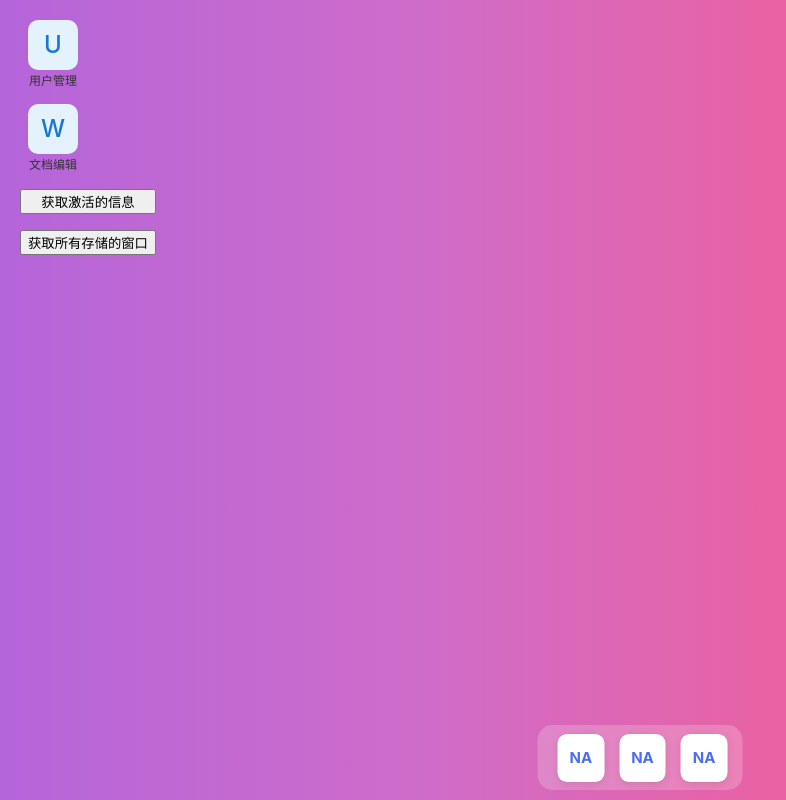
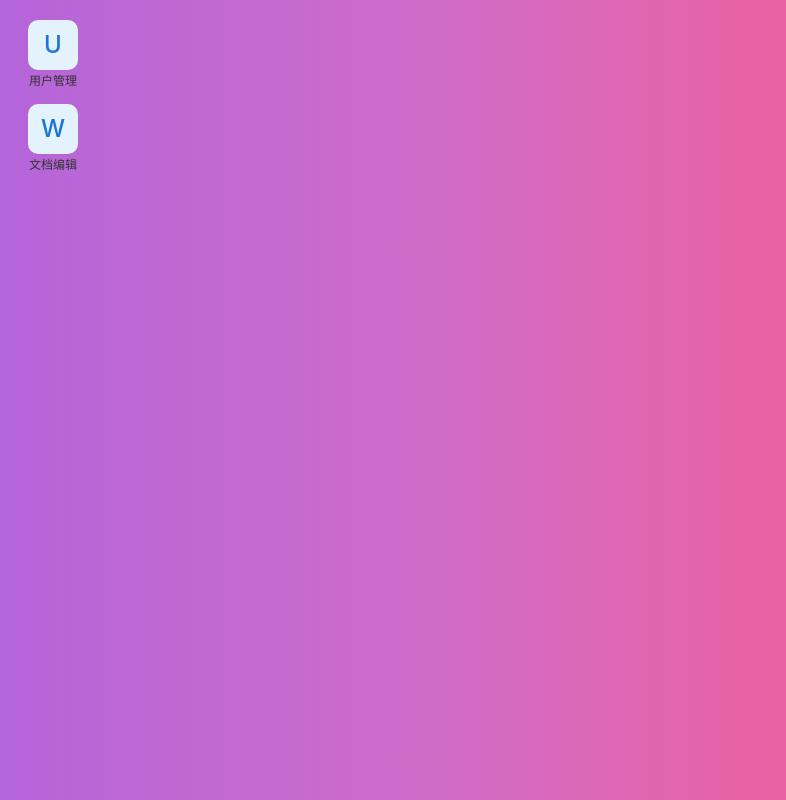
Before and after one commit to chenweilong1713/zixin-windows, a Vue app: page / in a window 1280 px wide. Shown: the whole page, without its empty margins (0-786 px from the left). Built offline with nearby package versions, Linux system fonts and the light colour scheme; what sc-suspension would draw is missing.

Commit message:
- feat: 基础框架开发完毕

```diff
--- a/src/components/desktop/TabBar.vue
+++ b/src/components/desktop/TabBar.vue
@@ -1,25 +1,22 @@
 <template>
   <div id="tabBar">
-    <TabBarMenu
-        name="New App"
-        default-icon-text="NA"
-        size="40"
-    />
-    <TabBarMenu
-        name="New App"
-        default-icon-text="NA"
-        size="40"
-    />
-    <TabBarMenu
-        name="New App"
-        default-icon-text="NA"
-        size="40"
-    />
+    <div v-for="window in windows">
+        <TabBarMenu v-if="!window.visible"
+                    :name="window.title"
+                    default-icon-text="NA"
+                    @click="restoreWindow(window.id)"
+                    size="40"
+        />
+    </div>
   </div>
 </template>
 
 <script setup>
 import TabBarMenu from "@/components/desktop/TabBarMenu.vue";
+import { useWindowManagerStore } from '@/stores/windowManagerStore.js';
+const windowManager = useWindowManagerStore();
+const { windows,openWindow,hideWindow,restoreWindow,hiddenWindows, closeWindow, bringToFront} = windowManager;
+
 </script>
 
 <style scoped>
@@ -33,8 +30,15 @@ import TabBarMenu from "@/components/desktop/TabBarMenu.vue";
   background-color: rgba(255, 255, 255, 0.2);
   border-radius: 15px;
   display: inline-flex;
-  padding: 0 15px;
-  gap: 10px;
+  padding: 0 5px;
   align-items: center;
+  backdrop-filter: blur(10px);
+  box-shadow: 0 4px 6px rgba(0, 0, 0, 0.1); /* 阴影 */
+}
+.fade-enter-active, .fade-leave-active {
+  transition: opacity 0.3s ease;
+}
+.fade-enter-from, .fade-leave-to {
+  opacity: 0;
 }
 </style>
--- a/src/components/desktop/TabBarMenu.vue
+++ b/src/components/desktop/TabBarMenu.vue
@@ -65,6 +65,7 @@ const handleClick = () => {
   cursor: pointer;
   margin-top: 8px;
   margin-left: 5px;
+  margin-right: 5px;
   width: calc(v-bind('typeof props.size === "number" ? props.size + "px" : props.size') + 16px);
   transition: all 0.2s ease;
 }
--- a/src/views/home/index.vue
+++ b/src/views/home/index.vue
@@ -16,13 +16,13 @@
         size="50"
         @click="openWindow(Word, {}, '文档编辑')"
     />
-    <button @click="console.log(activeWindows)">获取激活的信息</button>
-    <button @click="console.log(windows)">获取所有存储的窗口</button>
+<!--    <button @click="console.log(activeWindows)">获取激活的信息</button>-->
+<!--    <button @click="console.log(windows)">获取所有存储的窗口</button>-->
 
-    <template v-for="item in windows">
-    <button v-if="!item.visible" @click="restoreWindow(item.id)">打开{{item.title}}</button>
+<!--    <template v-for="item in windows">-->
+<!--      <button v-if="!item.visible" @click="restoreWindow(item.id)">打开{{ item.title }}</button>-->
 
-    </template>
+<!--    </template>-->
 
   </div>
 
@@ -47,11 +47,11 @@
 
   </template>
 
-  <TabBar />
+  <TabBar v-if="windows.filter(e=>!e.visible).length >0"/>
 </template>
 
 <script setup>
-import { useWindowManagerStore } from '@/stores/windowManagerStore.js';
+import {useWindowManagerStore} from '@/stores/windowManagerStore.js';
 import DesktopMenu from "@/components/desktop/DesktopMenu.vue";
 import DraggableModal from '@/components/desktop/DraggableModal.vue';
 import TabBar from "@/components/desktop/TabBar.vue";
@@ -59,7 +59,7 @@ import Hello from "@/views/Hello.vue";
 import Word from "@/views/Word.vue";
 
 const windowManager = useWindowManagerStore();
-const { windows,openWindow,hideWindow,restoreWindow,hiddenWindows, closeWindow, bringToFront} = windowManager;
+const {windows, openWindow, hideWindow, restoreWindow, hiddenWindows, closeWindow, bringToFront} = windowManager;
 
 
 </script>
```
